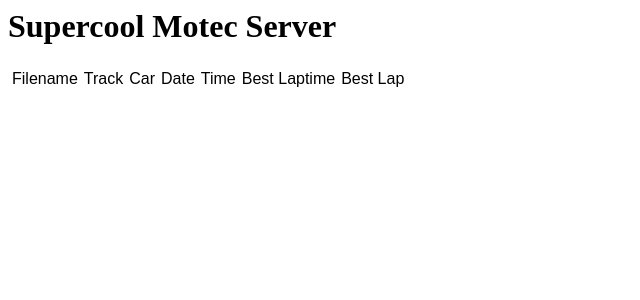
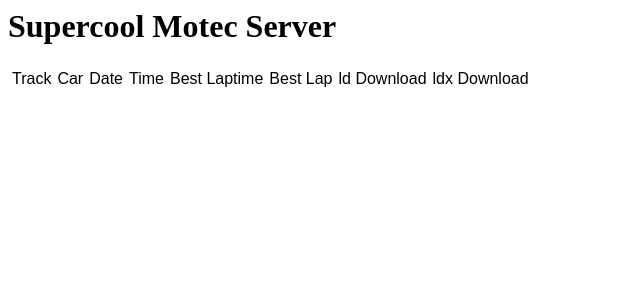
Before and after one commit to maxupp/ACCmotec, a PHP site: page / in a window 1280 px wide. Shown: the top 300 px of the page, without its empty margins (0-640 px from the left). Run offline with PHP 8.4, Linux system fonts and the light colour scheme; data that the repository does not hold is empty.

Commit message:
add download functionality

```diff
--- a/docker-compose.yaml
+++ b/docker-compose.yaml
@@ -25,6 +25,7 @@
       - "443:443"
     volumes:
       - ./frontend/:/var/www/html/
+      - /mnt/projects/ACCmotec/motec_data:/var/www/html/motec_data
   loader:
     build:
       context: ./loader
--- a/frontend/index.php
+++ b/frontend/index.php
@@ -10,24 +10,28 @@
 
 echo '<table border="0" cellspacing="2" cellpadding="2">
       <tr>
-          <td> <font face="Arial">Filename</font> </td>
+
           <td> <font face="Arial">Track</font> </td>
           <td> <font face="Arial">Car</font> </td>
           <td> <font face="Arial">Date</font> </td>
           <td> <font face="Arial">Time</font> </td>
           <td> <font face="Arial">Best Laptime</font> </td>
           <td> <font face="Arial">Best Lap</font> </td>
+          <td> <font face="Arial">ld Download</font> </td>
+          <td> <font face="Arial">ldx Download</font> </td>
       </tr>';
 
 if ($result = $mysqli->query($query)) {
     while ($row = $result->fetch_assoc()) {
-        $field1name = $row["filename"];
-        $field2name = $row["track"];
-        $field3name = $row["car"];
-        $field4name = $row["date"];
-        $field5name = $row["time"];
-        $field6name = $row["best_time"];
-        $field7name = $row["best_lap"];
+        $field1name = $row["track"];
+        $field2name = $row["car"];
+        $field3name = $row["date"];
+        $field4name = $row["time"];
+        $field5name = $row["best_time"];
+        $field6name = $row["best_lap"];
+        $field7name = $row["filename"] . '.ld';
+        $field8name = $row["filename"] . '.ldx';
+
 
         echo '<tr>
                   <td>'.$field1name.'</td>
@@ -36,7 +40,8 @@
                   <td>'.$field4name.'</td>
                   <td>'.$field5name.'</td>
                   <td>'.$field6name.'</td>
-                  <td>'.$field7name.'</td>
+                  <td><a href="'.$field7name.'">Download</a></td>
+                  <td><a href="'.$field8name.'">Download</a></td>
               </tr>';
     }
     $result->free();
```
Also changed, not shown: 1 other file.
